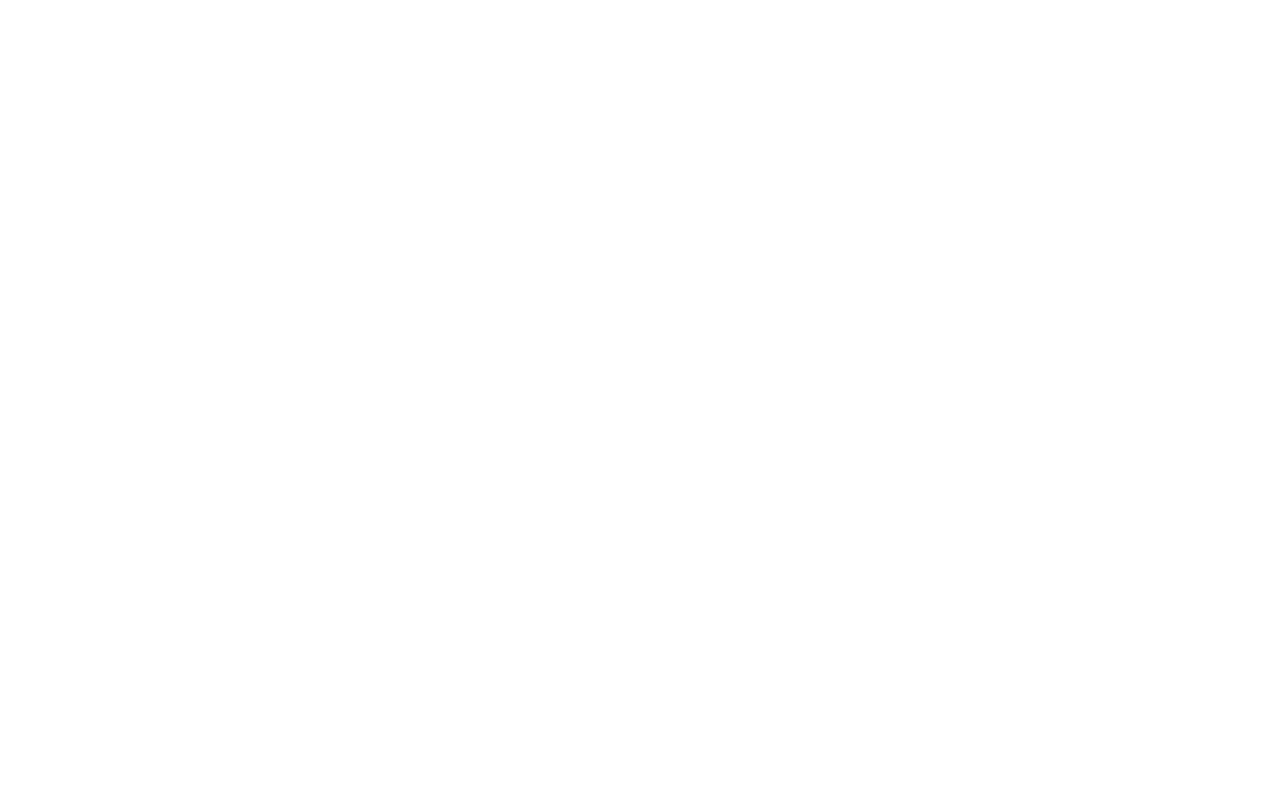
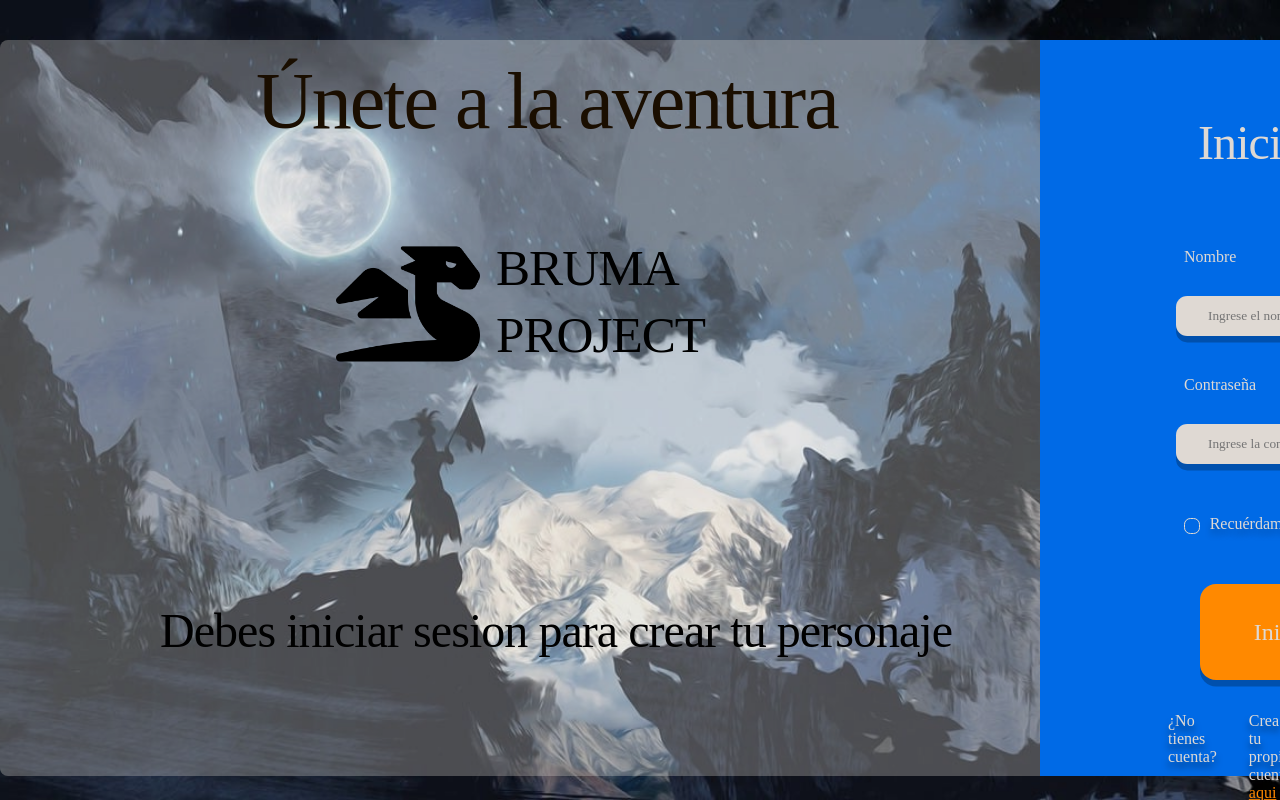
Before and after one commit to Bruma-project/bruma-frontend-nextJs, a Next.js app: page /auth/login in a window 1280 px wide. Before the commit this address had no page. Built offline with nearby package versions, Linux system fonts and the light colour scheme.

Commit message:
feat(src): :sparkles: add 'login' view
add the 'login' view of the old project & add animations

task: #8

```diff
--- /dev/null
+++ b/src/app/auth/login/page.tsx
@@ -0,0 +1,84 @@
+"use client";
+import Image from "next/image";
+import { LoginStyle } from "./styles";
+import { motion } from "framer-motion";
+
+export default function Login() {
+  const easeFc = (x: number) => x * x * x;
+
+  return (
+    <LoginStyle
+      initial={{ opacity: 0 }}
+      animate={{ opacity: 1, transition: { duration: 1 } }}
+    >
+      <div className="card-container">
+        <div id="backgroundimg"></div>
+        <motion.div
+          animate={{
+            opacity: [0, 1],
+            transition: { duration: 1, ease: easeFc },
+          }}
+          id="logindiv"
+        >
+          <div id="presentationsquare"></div>
+          <h1 id="title1">Únete a la aventura</h1>
+          <div id="dragonlogodiv">
+            <Image
+              src="/iconDragon.png"
+              alt="dragon logo"
+              id="dragonlogo"
+              width={100}
+              height={100}
+            />
+          </div>
+          <h1 id="title2">BRUMA PROJECT</h1>
+          <h2 id="subtitle">Debes iniciar sesion para crear tu personaje</h2>
+          <div id="loginsquare">
+            <h2 id="logintitle">Iniciar sesión</h2>
+            <p id="name" className="textinloginsquare">
+              Nombre
+            </p>
+            <input
+              id="form1"
+              className="forms"
+              type="text"
+              name="user"
+              placeholder="Ingrese el nombre de usuario"
+            />
+            <p id="password" className="textinloginsquare">
+              Contraseña
+            </p>
+            <input
+              id="form2"
+              className="forms"
+              type="password"
+              name="pass"
+              placeholder="Ingrese la contraseña"
+            />
+            <div id="remembers">
+              <input id="check" type="checkbox" name="check" />
+              <label id="remembercheck" htmlFor="check"></label>
+              <p id="remember" className="textinloginsquare">
+                Recuérdame
+              </p>
+            </div>
+            <p id="forget" className="textinloginsquare">
+              <a href="link to password recovery">¿Olvidaste tu contraseña?</a>
+            </p>
+          </div>
+          <button id="log-in" className="textinloginsquare">
+            Iniciar Sesión
+          </button>
+          <div id="subtext">
+            <p id="subtext1" className="textinloginsquare">
+              ¿No tienes cuenta?
+            </p>
+            <p>
+              Crea tu propia cuenta <a href="#">aqui</a>
+            </p>
+          </div>
+        </motion.div>
+      </div>
+    </LoginStyle>
+  );
+}
--- /dev/null
+++ b/src/app/auth/login/styles.tsx
@@ -0,0 +1,273 @@
+"use client";
+import styled from "styled-components";
+import { motion } from "framer-motion";
+
+export const LoginStyle = styled(motion.div)`
+  height: 100%;
+  padding: 0 0;
+  margin: 0 0;
+  --blancoleche: #dfd9d3;
+  --azulfondo: #006ae6;
+  --naranjoso: #ff8900;
+  --sanspro: Source Sans Pro;
+
+  #backgroundimg {
+    display: block;
+    background: url(/login/backgroundLogin.jpg);
+    background-size: cover;
+    height: 100vh;
+    background-repeat: no-repeat;
+    background-color: #0f0d0b;
+    transform: scaleX(-1);
+    background-position: left center;
+  }
+
+  #logindiv {
+    position: fixed;
+    width: 100%;
+    max-width: 100rem;
+    height: 100%;
+    max-height: 45rem;
+    top: 50%;
+    left: 50%;
+    transform: translate(-50%, -50%);
+    border-radius: 0.5em;
+  }
+
+  #presentationsquare {
+    background-color: var(--blancoleche);
+    width: 65rem;
+    height: 46rem;
+    opacity: 30%;
+    border-radius: 0.5rem 0rem 0rem 0.5rem;
+  }
+
+  #loginsquare {
+    position: absolute;
+    background-color: var(--azulfondo);
+    width: 35rem;
+    height: 46rem;
+    top: 0rem;
+    left: 65rem;
+    border-radius: 0rem 0.5rem 0.5rem 0rem;
+    text-align: center;
+  }
+
+  #title1 {
+    position: fixed;
+    top: -2rem;
+    left: 16rem;
+    font-family: Oswald;
+    font-style: normal;
+    font-weight: 400;
+    font-size: 5rem;
+    letter-spacing: -0.025em;
+    color: #1a0e00;
+    padding-top: 3rem;
+  }
+
+  #dragonlogodiv {
+    position: fixed;
+    top: 12rem;
+    left: 21rem;
+  }
+
+  #dragonlogo {
+    height: 9rem;
+    width: 9rem;
+  }
+
+  #title2 {
+    color: #000000;
+    font-family: Oswald;
+    font-style: normal;
+    font-weight: 400;
+    line-height: 130%;
+    font-size: 3.2rem;
+    letter-spacing: -0.02em;
+    width: 2rem;
+    position: fixed;
+    top: 9.2rem;
+    left: 31rem;
+    padding-top: 3rem;
+  }
+
+  #subtitle {
+    color: #000000;
+    font-family: Oswald;
+    font-style: normal;
+    font-weight: 400;
+    font-size: 3rem;
+    line-height: 130%;
+    letter-spacing: -0.02em;
+    position: fixed;
+    top: 35rem;
+    left: 10rem;
+  }
+
+  #logintitle {
+    color: var(--blancoleche);
+    font-family: Oswald;
+    font-style: normal;
+    font-weight: 400;
+    font-size: 3rem;
+    line-height: 130%;
+    text-align: center;
+    letter-spacing: -0.02em;
+    padding-top: 4.5rem;
+  }
+
+  .textinloginsquare {
+    color: var(--blancoleche);
+    font-family: var(--sanspro);
+    font-weight: 400;
+    font-style: normal;
+  }
+
+  .forms {
+    background: var(--blancoleche);
+    box-shadow: 0em 0.4rem rgba(0, 0, 0, 0.25);
+    border-radius: 0.7rem;
+    border-style: none;
+    height: 2.5rem;
+    width: 18rem;
+    text-align: start;
+    padding-left: 2rem;
+    font-family: var(--sanspro);
+  }
+
+  .forms:focus {
+    outline: none;
+  }
+
+  #name {
+    position: fixed;
+    top: 13rem;
+    left: 74rem;
+  }
+
+  #password {
+    position: fixed;
+    top: 21rem;
+    left: 74rem;
+  }
+
+  #form1 {
+    position: fixed;
+    top: 16rem;
+    left: 73.5rem;
+  }
+
+  #form2 {
+    position: fixed;
+    top: 24rem;
+    left: 73.5rem;
+  }
+
+  #remembercheck {
+    width: 1rem;
+    height: 1rem;
+    border-style: solid;
+    border-radius: 0.4rem;
+    border-width: 0.1rem;
+    border-color: var(--blancoleche);
+    color: var(--azulfondo);
+    display: block;
+    position: relative;
+    top: -0.1rem;
+  }
+
+  #remembercheck:hover {
+    cursor: pointer;
+  }
+
+  input[type="checkbox"] {
+    display: none;
+  }
+
+  input:checked + label {
+    color: var(--blancoleche);
+  }
+
+  input:checked + label:before {
+    content: "";
+  }
+
+  a {
+    text-decoration: none;
+    color: inherit;
+  }
+
+  #remember {
+    font-family: var(--sanspro);
+    text-shadow: 0rem 0.4rem 0.4rem rgba(0, 0, 0, 0.25);
+    position: relative;
+    top: -1.3rem;
+    left: -10.9rem;
+  }
+
+  #remembers {
+    height: 10rem;
+    width: 30rem;
+    position: fixed;
+    top: 30rem;
+    left: 74rem;
+  }
+
+  #forget {
+    width: 12rem;
+    text-shadow: 0rem 0.4rem 0.4rem rgba(0, 0, 0, 0.25);
+    position: relative;
+    top: 20.9rem;
+    left: 16.5rem;
+    padding-top: 0.5rem;
+    padding-left: 0.5rem;
+  }
+
+  a {
+    color: var(--naranjoso);
+    text-decoration: underline var(--naranjoso);
+  }
+
+  a:hover {
+    color: var(--blancoleche);
+    text-decoration: underline var(--blancoleche);
+  }
+
+  #log-in {
+    height: 6rem;
+    width: 15rem;
+    border-radius: 1rem;
+    border-style: none;
+    background-color: var(--naranjoso);
+    box-shadow: 0em 0.4rem rgba(0, 0, 0, 0.25);
+    font-size: 1.5rem;
+    color: var(--blancoleche);
+    position: fixed;
+    left: 75rem;
+    top: 34rem;
+  }
+
+  #log-in:hover {
+    cursor: pointer;
+  }
+
+  #log-in:active {
+    background-color: var(--blancoleche);
+    color: var(--naranjoso);
+  }
+
+  #subtext {
+    position: fixed;
+    left: 73rem;
+    top: 42rem;
+    color: var(--blancoleche);
+    font-family: var(--sanspro);
+    font-weight: 400;
+    font-style: normal;
+    display: flex;
+    justify-content: space-between;
+    gap: 2rem;
+    text-shadow: 0rem 0.4rem 0.4rem rgba(0, 0, 0, 0.5);
+  }
+`;
```
